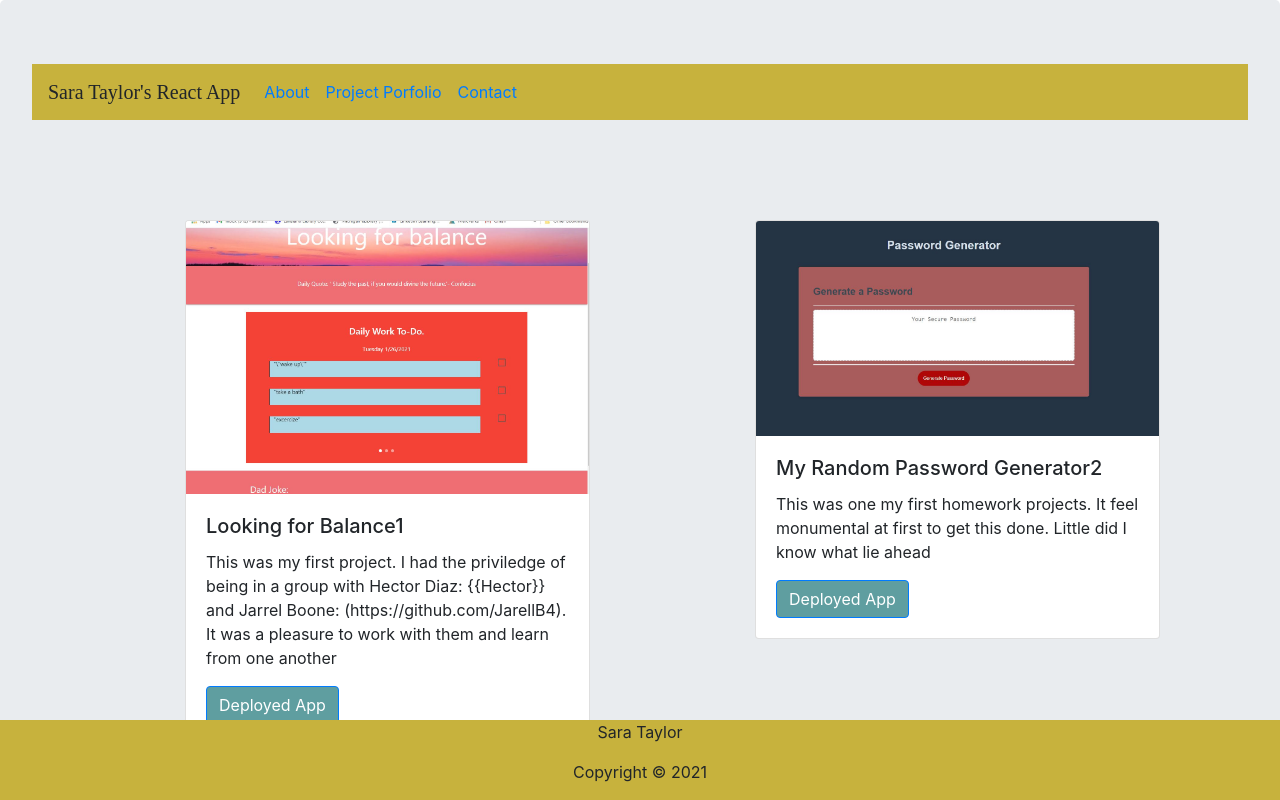
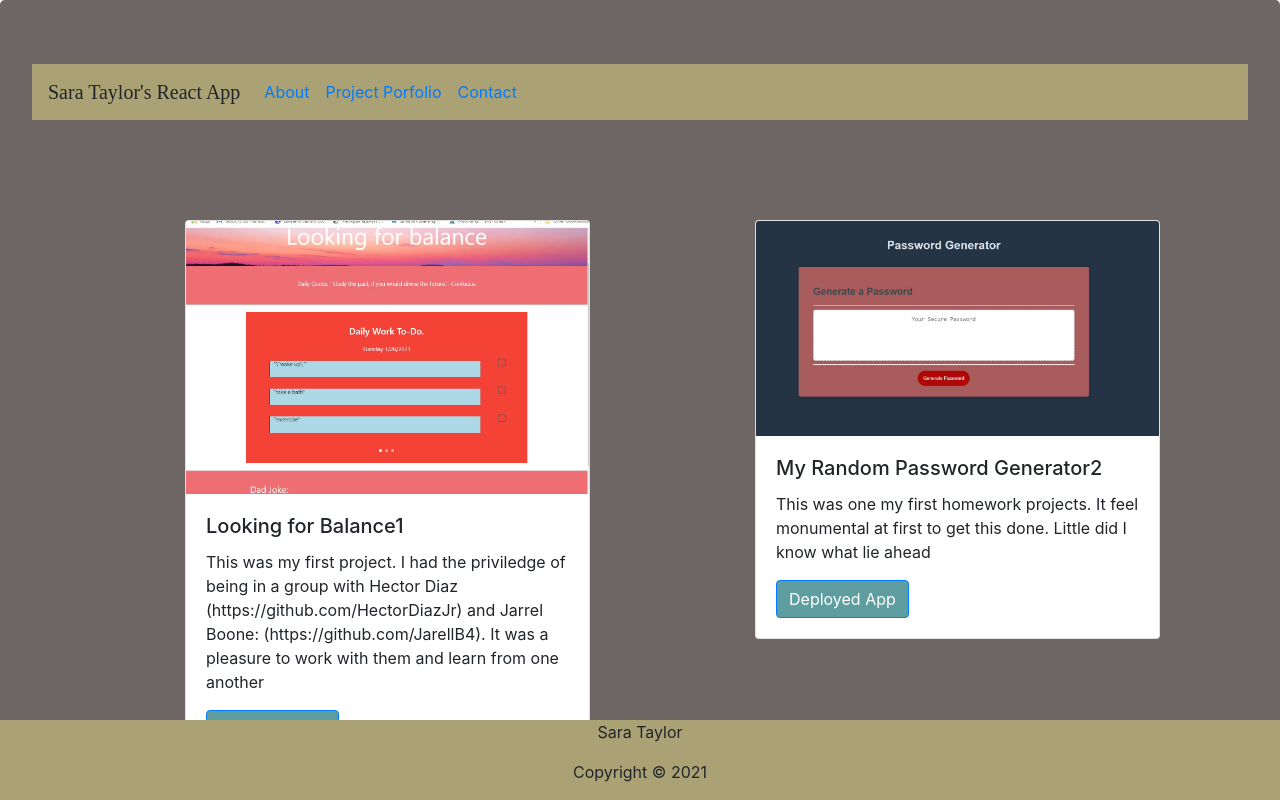
Before and after one commit to SaraSwifti/react-portfolio, a React (Create React App) app: page /projectpage in a window 1280 px wide. Shown: the top 800 px of the page. Built offline with nearby package versions, Linux system fonts and the light colour scheme.

Commit message:
more styling

```diff
--- /dev/null
+++ b/src/App.css
@@ -0,0 +1,4 @@
+.jumbotron {
+    background-attachment: fixed;
+    background-color: rgb(110, 101, 101) !important;
+}
--- a/src/App.js
+++ b/src/App.js
@@ -7,6 +7,7 @@ import Footer from "./components/Footer/Footer";
 import About from "./pages/About";
 import ProjectPage from "./pages/ProjectPage";
 import ContactMe from "./pages/ContactMe";
+import "./App.css";
 import {Route, BrowserRouter as Router, Switch,} from "react-router-dom";
 
 
--- a/src/components/Footer/Footer.css
+++ b/src/components/Footer/Footer.css
@@ -1,3 +1,3 @@
 .footer {
-    background-color:rgb(199, 178, 61);
+    background-color:rgb(170, 162, 116);
 }
--- a/src/components/Header/Header.css
+++ b/src/components/Header/Header.css
@@ -1,7 +1,7 @@
 
 
 .nav {
-    background-color: rgb(199, 178, 61) !important;
+    background-color: rgb(170, 162, 116) !important;
 }
 .navbar-brand {
     font-family: cursive !important;
--- a/src/pages/ContactMe.css
+++ b/src/pages/ContactMe.css
@@ -1,3 +1,4 @@
 .resume {
     height: 20px !important;
+    width: 20px !important;
 }
--- a/src/pages/ContactMe.js
+++ b/src/pages/ContactMe.js
@@ -40,14 +40,11 @@ function ContactMe() {
             <div className="card">
                 <h5> Please email me with any questions. I would love to hear from you!</h5>
                 <a className="btn" href="mailto:sara.swifti@gmail.com" rel="noopener noreferrer" target="_blank">Say Hello</a>
-            </div>
-            <div className="col">
-                <div className="card h-100">
-                    <img className="resume" src={ResumeIcon} class="card-img-top" alt={ResumeAlt} />
+                     <img className="resume" src={ResumeIcon} class="card-img-top" alt={ResumeAlt} />
                     <div className="card-body">
                         <a className="resume-button" href={ Resume } download="Sara-Taylor-CV-2021-public.pdf" target="_blank" rel="noreferrer">Download My Resume</a>
                     </div>
-                </div>
+
             </div>
         </div>
     )
--- a/src/util/Projects.js
+++ b/src/util/Projects.js
@@ -11,7 +11,7 @@ const projects = [
         id: 1,
         img: BalancePic,
         name: "Looking for Balance",
-        text: "This was my first project. I had the priviledge of being in a group with Hector Diaz: {{Hector}} and Jarrel Boone: (https://github.com/JarellB4). It was a pleasure to work with them and learn from one another",
+        text: "This was my first project. I had the priviledge of being in a group with Hector Diaz (https://github.com/HectorDiazJr) and Jarrel Boone: (https://github.com/JarellB4). It was a pleasure to work with them and learn from one another",
         deploy: "https://jarellb4.github.io/Looking-for-balance/"
     },
     {
@@ -46,13 +46,6 @@ const projects = [
         name: "Home Maintenance - Project Two",
         text: "This was our project 2. From what I hear, Project two tests the spirits of all who are involved including lots of late nights and heart palipatations.  I would like to thank the brave men who joined me in this endvour: Tea! {www.github.com/Teangelo1}, Bobert{www.github.com/robertsunde} and Stever {www.github.com/SteveBecmpe}",
         deploy: "https://agile-gorge-53521.herokuapp.com/"
-    },
-    {
-        id: 5,
-        img: "",
-        name: "",
-        text: "",
-        deploy: ""
     }
 ]
 
```
Also changed, not shown: 1 other file (tests, documents, lock files or other folders).
